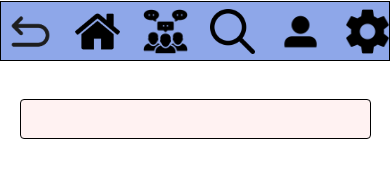
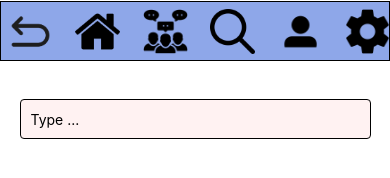
Before and after one commit to apandey16/Meat_and_Feat, a React Native app in the folder Eat_and_Greet/: screen / in a window 390 px wide. Shown: the part 342-520 px from the top of the page. Built offline with nearby package versions, Linux system fonts and the light colour scheme.

Commit message:
changes to app for testing

```diff
--- a/Eat_and_Greet/App.tsx
+++ b/Eat_and_Greet/App.tsx
@@ -8,7 +8,7 @@ export default function App() {
     <View style={styles.container}>
       <Toolbar />
       <StatusBar style="auto" />
-      <TextBox />
+      <TextBox placeholder="Type ..." />
     </View>
   );
 }
```
